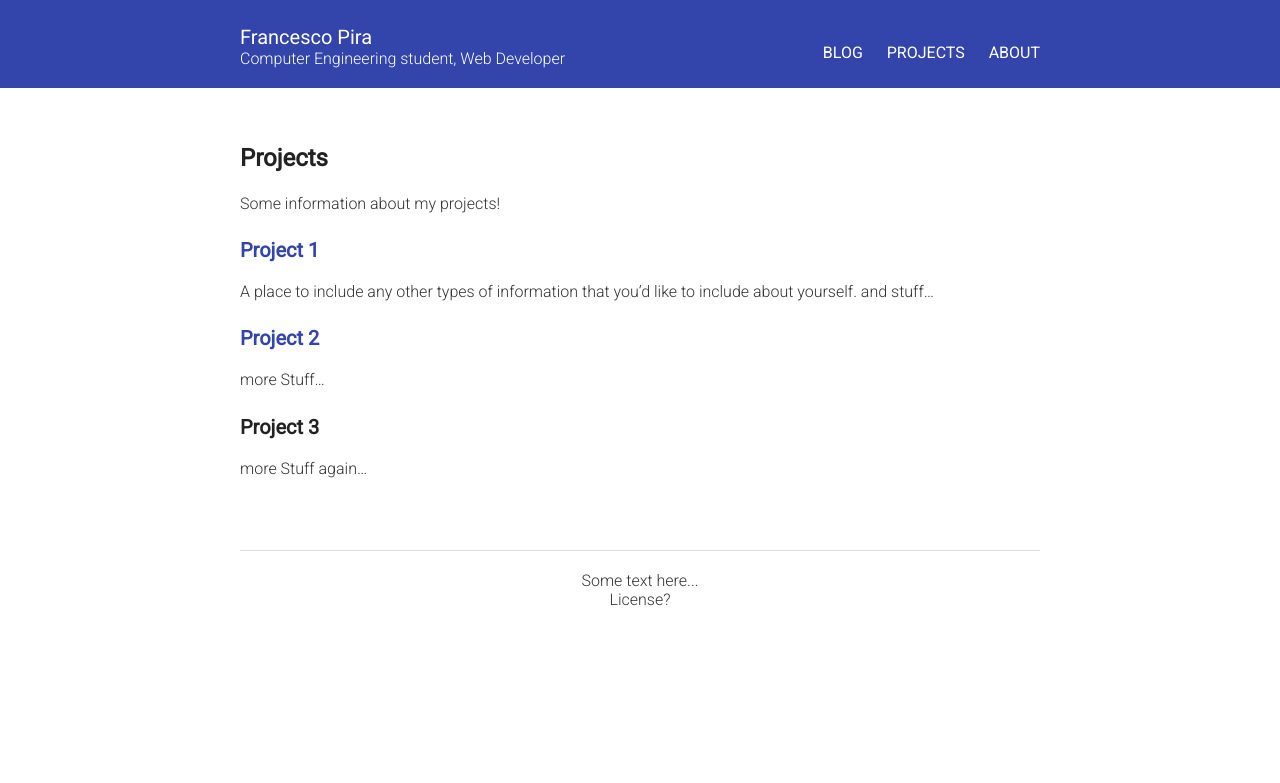
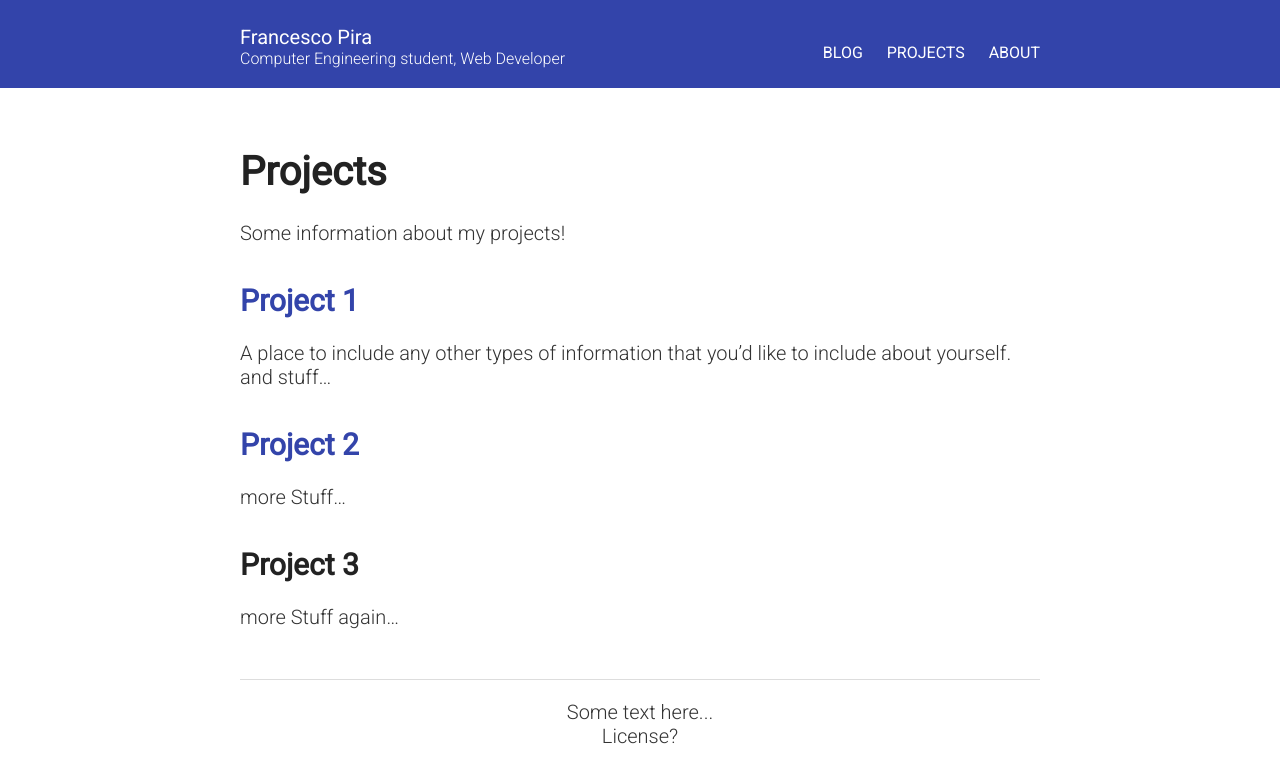
Before and after one commit to pirafrank/Jekyll-Blue, a Jekyll site: the page built from projects.md, in a window 1280 px wide. Shown: the top 783 px of the page. Built offline with Jekyll 4.4.1, drawn with Linux system fonts in a browser that asks for light colours; Markdown is read by kramdown in place of the engine named in the settings.

Commit message:
improved font dimensions

```diff
--- a/projects.md
+++ b/projects.md
@@ -6,7 +6,7 @@ permalink: /projects/
 
 <!-- trailing slash in permalink is needed -->
 
-## Projects
+# Projects
 
 Some information about my projects!
 
--- a/style.scss
+++ b/style.scss
@@ -19,7 +19,7 @@ html {
 
 body {
 	background: $white;
-  font: 18px/1.4;
+  font-size: 20px;
   line-height: 1.2;
   font-family: 'Roboto', sans-serif;
   font-weight: 300;
@@ -52,22 +52,22 @@ h1, h2, h3, h4, h5, h6 {
 }
 
 h1 {
-  font-size: 30px;
+  font-size: 40px;
   a {
     color: inherit;
   }
 }
 
 h2 {
-  font-size: 24px;
+  font-size: 34px;
 }
 
 h3 {
-  font-size: 20px;
+  font-size: 30px;
 }
 
 h4 {
-  font-size: 18px;
+  font-size: 24px;
   color: $gray;
 }
 
@@ -163,14 +163,6 @@ img {
 }
 
 /*********************/
-/* HOME */
-/*********************/
-
-.home {
-  background-color: #34a;
-}
-
-/*********************/
 /* LAYOUT / SECTIONS */
 /*********************/
 
@@ -211,6 +203,10 @@ img {
 
 .site-info {
   float: left;
+
+  h3 {
+    font-size: 20px;
+  }
 
   @include mobile {
     float: none;
@@ -305,6 +301,7 @@ nav {
 .post {
 
   font-family: 'Merriweather', serif;
+  font-size: 18px;
   line-height: 1.6;
 
   blockquote {
@@ -331,7 +328,7 @@ nav {
   }
 
   .post-title {
-    font-size: 24px;
+    font-size: 26px;
     font-weight: bold;
     margin-bottom: 0.4em;
   }
```
